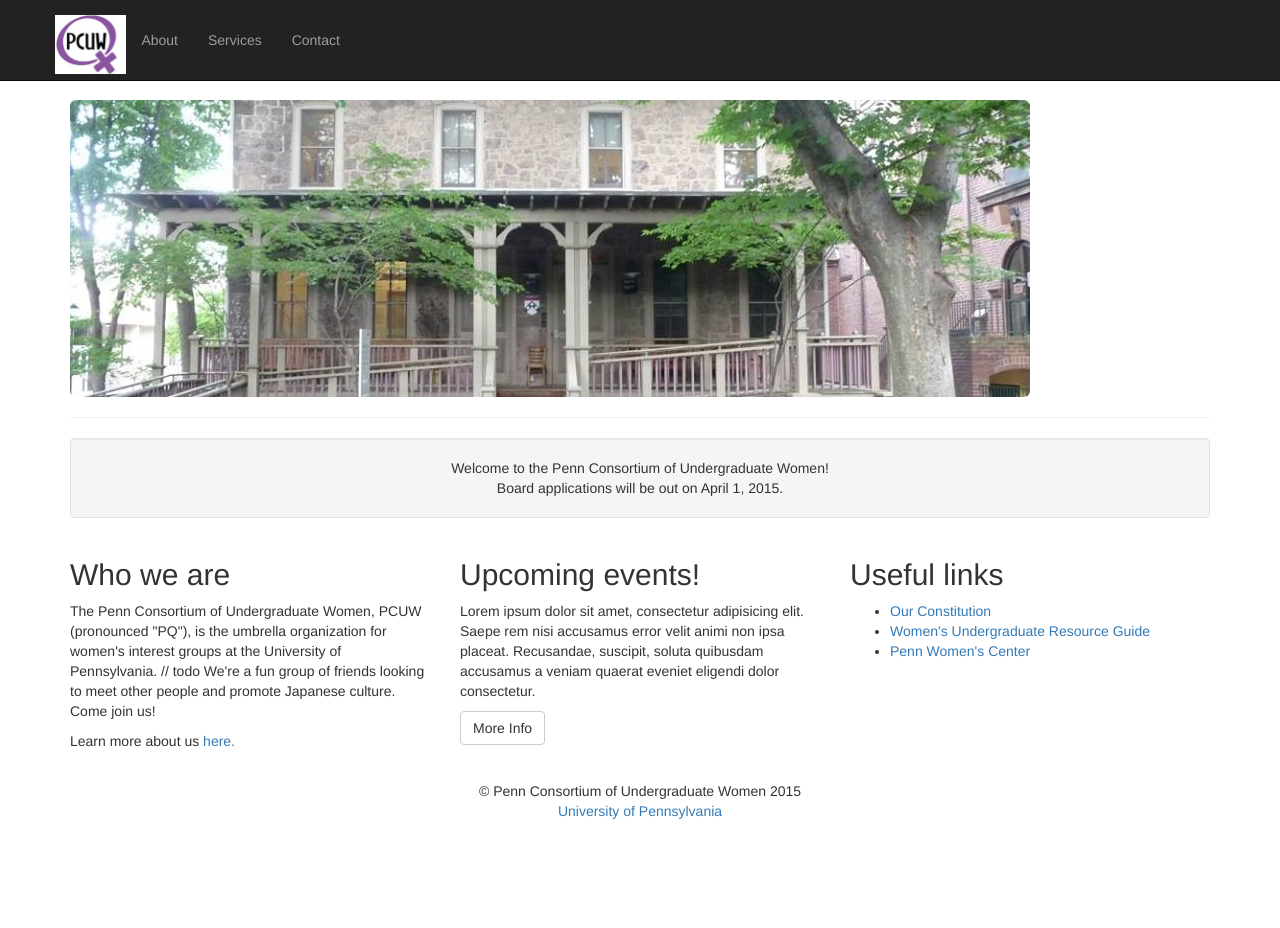
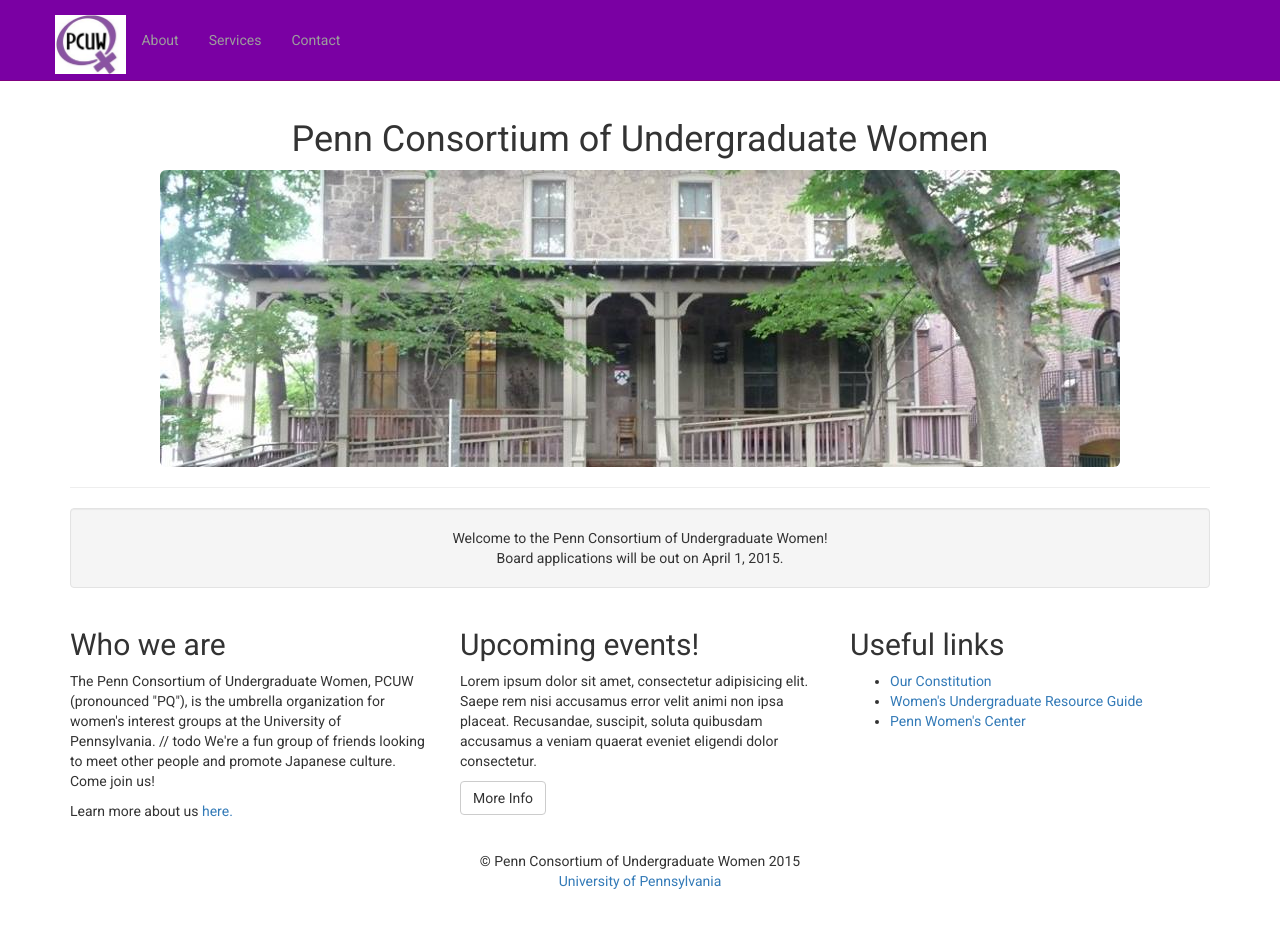
Before and after one commit to ibatra171/PCUW-Website-Bootstrap, a plain HTML site: page startbootstrap-small-business-1.0.2/startbootstrap-small-business-1.0.2/index.html in a window 1280 px wide. Before the commit the page ends 861 px from the top, so only its background shows below. Drawn offline with Linux system fonts and the light colour scheme; files whose address does not match are found by name.

Commit message:
Navbar and fonts
changed bg color of navbar

```diff
--- /dev/null
+++ b/startbootstrap-small-business-1.0.2/startbootstrap-small-business-1.0.2/css/style.css
@@ -0,0 +1,16 @@
+
+body {
+	font-family: 'Roboto';
+	font-weight: 400;
+}
+
+/* for changing the colours of the menu bar*/
+.navbar-inverse {
+	background-color:#7A00A3;
+	border-color:purple;
+}
+
+.page-title {
+	font-weight: 400;
+	text-align: center;
+}
--- a/startbootstrap-small-business-1.0.2/startbootstrap-small-business-1.0.2/index.html
+++ b/startbootstrap-small-business-1.0.2/startbootstrap-small-business-1.0.2/index.html
@@ -9,13 +9,19 @@
     <meta name="description" content="">
     <meta name="author" content="">
 
-    <title>Small Business - Start Bootstrap Template</title>
+    <title>Penn Consortium of Undergraduate Women</title>
 
     <!-- Bootstrap Core CSS -->
     <link href="css/bootstrap.min.css" rel="stylesheet">
 
     <!-- Custom CSS -->
     <link href="css/small-business.css" rel="stylesheet">
+
+    <!-- Google font -->
+    <link href='http://fonts.googleapis.com/css?family=Roboto:400,900' rel='stylesheet' type='text/css'>
+
+    <!-- PCUW CSS -->
+    <link href="css/style.css" rel="stylesheet">
 
     <!-- HTML5 Shim and Respond.js IE8 support of HTML5 elements and media queries -->
     <!-- WARNING: Respond.js doesn't work if you view the page via file:// -->
@@ -64,11 +70,17 @@
 
     <!-- Page Content -->
     <div class="container">
-
+        <div class = "row">
+            <div class="page-title">
+                <h1> Penn Consortium of Undergraduate Women </h1>
+            </div>
+        </div>
         <!-- Heading Row -->
         <div class="row">
             <div class="col-md-12">
+                <center>
                 <img class="img-responsive img-rounded" src="C:\Users\Ishita\Documents\GitHub\PCUW-Website-Bootstrap\img\pwc.jpg" alt="Penn Women's Center">
+                </center>
             </div>
             <!-- /.col-md-12 -->
         </div>
```
